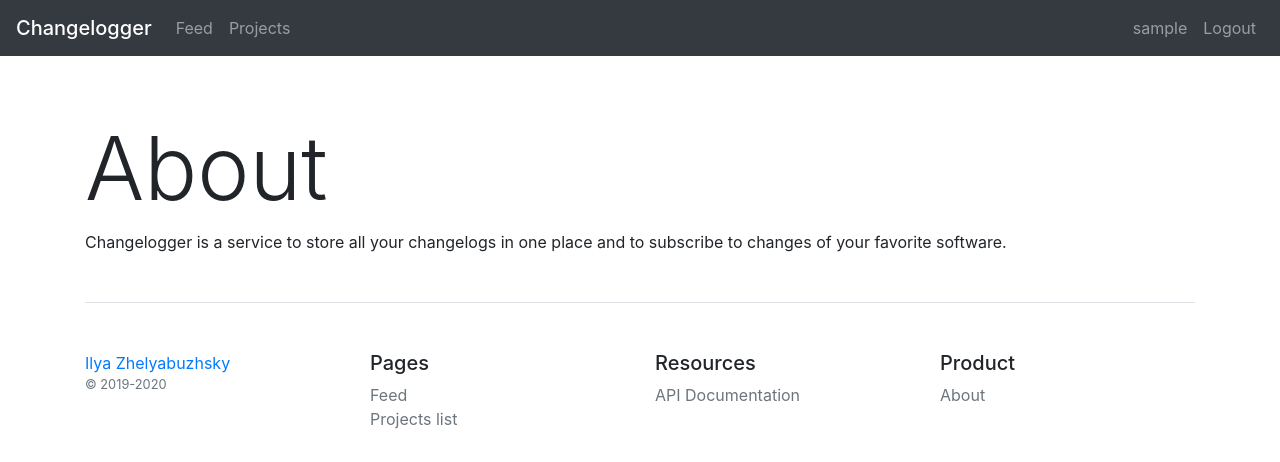
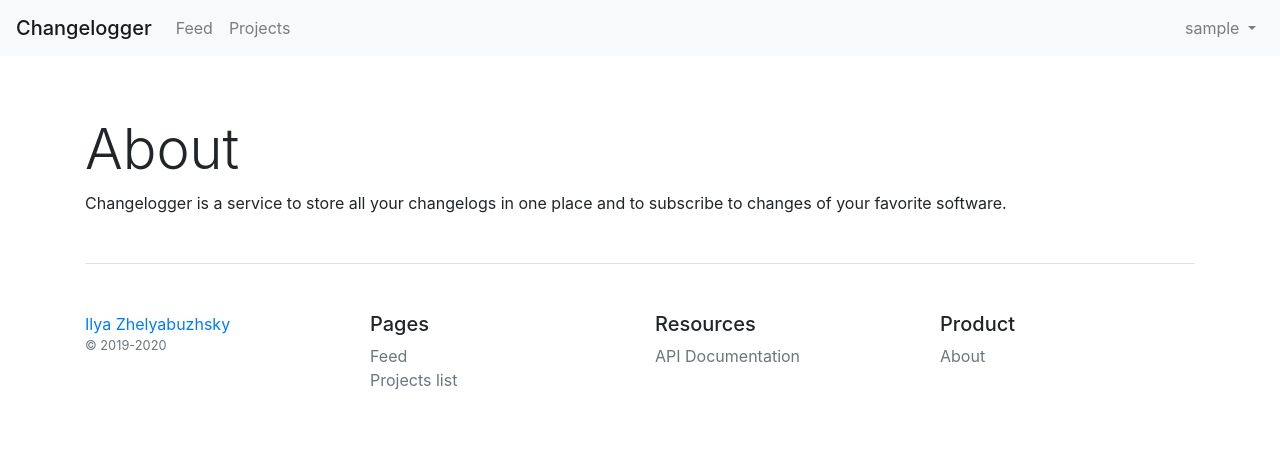
Before and after one commit to zhelyabuzhsky/changelogger, a Django app: page /about/ in a window 1280 px wide. Shown: the top 462 px of the page. Run offline with Django 3.2, Linux system fonts and the light colour scheme; the visitor is signed in with stand-in values (Sample User, id 1); some libraries are stand-ins or nearby versions.

Commit message:
Reworked header (#56)

```diff
--- a/changelogs/templates/changelogs/about.html
+++ b/changelogs/templates/changelogs/about.html
@@ -1,7 +1,7 @@
 {% extends 'changelogs/base.html' %}
 
 {% block content %}
-    <h1 class="display-2">About</h1>
+    <h1 class="display-4">About</h1>
     <p>
         Changelogger is a service to store all your changelogs in one place and to subscribe to changes of your favorite
         software.
--- a/changelogs/templates/changelogs/base.html
+++ b/changelogs/templates/changelogs/base.html
@@ -33,7 +33,7 @@
     <title>Changelogger</title>
 </head>
 <body>
-<nav class="navbar navbar-expand-lg navbar-dark bg-dark">
+<nav class="navbar navbar-expand-lg navbar-light bg-light">
     <a class="navbar-brand mb-0 h1" href="{% url 'changelogs:index' %}">Changelogger</a>
     <button class="navbar-toggler" type="button" data-toggle="collapse" data-target="#navbarSupportedContent"
             aria-controls="navbarSupportedContent" aria-expanded="false" aria-label="Toggle navigation">
@@ -49,22 +49,24 @@
                 <a class="nav-link" href="{% url 'changelogs:projects' %}">Projects</a>
             </li>
         </ul>
-        <div class="navbar-collapse collapse w-100 order-3 dual-collapse2">
-            <ul class="navbar-nav ml-auto">
-                {% if user.is_authenticated %}
-                    <li class="nav-item">
-                        <a class="nav-link" href="{% url 'changelogs:cabinet' %}">{{ user.username }}</a>
-                    </li>
-                {% endif %}
+        <ul class="navbar-nav ml-auto">
+            {% if user.is_authenticated %}
+                <li class="nav-item dropdown">
+                    <a class="nav-link dropdown-toggle" href="#" id="navbarDropdownMenuLink" role="button"
+                       data-toggle="dropdown" aria-haspopup="true" aria-expanded="false">
+                        {{ user.username }}
+                    </a>
+                    <div class="dropdown-menu" aria-labelledby="navbarDropdownMenuLink">
+                        <a class="dropdown-item" href="{% url 'changelogs:profile' %}">Profile</a>
+                        <a class="dropdown-item" href="{% url 'logout' %}">Sign out</a>
+                    </div>
+                </li>
+            {% else %}
                 <li class="nav-item">
-                    {% if user.is_authenticated %}
-                        <a class="nav-link" href="{% url 'logout' %}">Logout</a>
-                    {% else %}
-                        <a class="nav-link" href="{% url 'login' %}">Login</a>
-                    {% endif %}
+                    <a class="nav-link" href="{% url 'login' %}">Login</a>
                 </li>
-            </ul>
-        </div>
+            {% endif %}
+        </ul>
     </div>
 </nav>
 
--- a/changelogs/templates/changelogs/cabinet.html
+++ b/changelogs/templates/changelogs/profile.html
@@ -1,7 +1,7 @@
 {% extends 'changelogs/base.html' %}
 
 {% block content %}
-    <h1 class="display-2">Cabinet</h1>
+    <h1 class="display-4">Profile</h1>
     <ul>
         <li>username: {{ user.username }}</li>
         <li>e-mail: {{ user.email }}</li>
--- a/changelogs/urls.py
+++ b/changelogs/urls.py
@@ -12,7 +12,7 @@ router.register(r"versions", views.VersionViewSet)
 urlpatterns = [
     path("", views.index, name="index"),
     path("feed/", views.feed, name="feed"),
-    path("cabinet/", views.cabinet, name="cabinet"),
+    path("profile/", views.profile, name="profile"),
     path("about/", views.about, name="about"),
     path("projects/", views.projects, name="projects"),
     path("projects/<int:project_id>/", views.project_detail, name="project_detail"),
--- a/changelogs/views.py
+++ b/changelogs/views.py
@@ -72,8 +72,8 @@ def version_detail(request, project_id: int, version_id: int):
     return HttpResponse(template.render(context, request))
 
 
-def cabinet(request):
-    template = loader.get_template("changelogs/cabinet.html")
+def profile(request):
+    template = loader.get_template("changelogs/profile.html")
     context = {"user": request.user}
     return HttpResponse(template.render(context, request))
 
```
